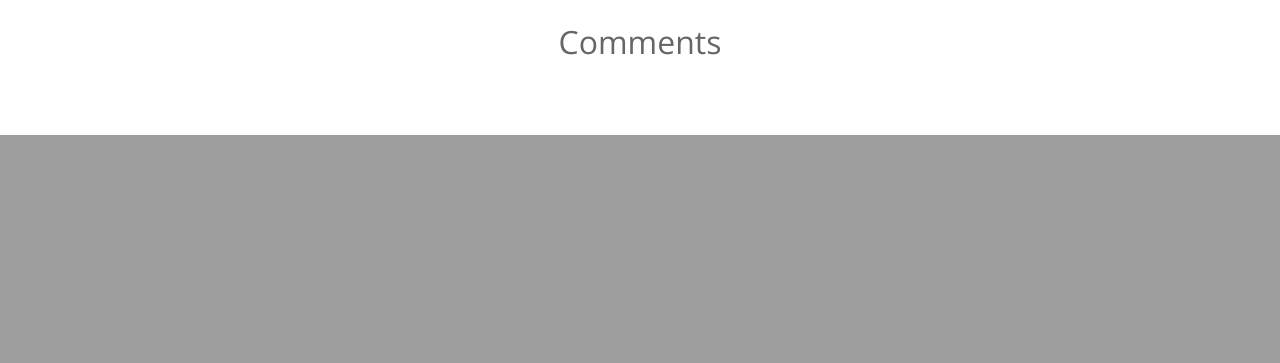
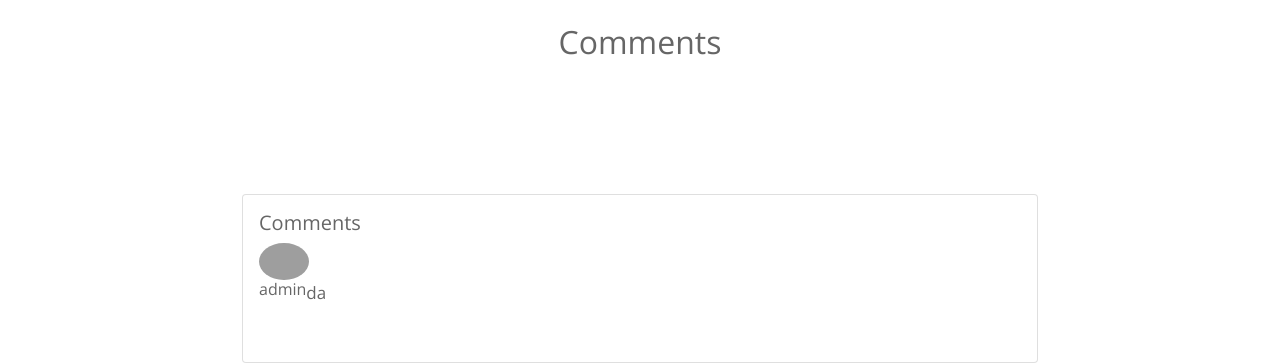
Before and after one commit to Orrv2904/Project1-Commerce, a Django app: page /listing/13 in a window 1280 px wide. Shown: the part 665-1028 px from the top of the page. Before the commit the page ends 800 px from the top, so only its background shows below. Run offline with Django 3.2, Linux system fonts and the light colour scheme; data comes from the database, SQL or seed files in the repository; both versions use the stored data as it was after the commit; grey boxes are pictures that could not be loaded.

Commit message:
:construction:

```diff
--- a/auctions/templates/auctions/listing.html
+++ b/auctions/templates/auctions/listing.html
@@ -48,6 +48,7 @@
 
 <div class="row mx-5 text-center">
 <h2>Comments</h2>
+<br>
 {% if user.is_authenticated %}
 <form action="{% url 'addComment' id=listing.id %}" method="post" class="mt-3">
     {% csrf_token %}
@@ -58,8 +59,34 @@
   </form>
 {% endif %}
 </div>
-
+<br>
+<br>
+<br>
 <div class="mt-4">
 </div>
+<div class="container mt-5">
+    <div class="row justify-content-center">
+      <div class="col-lg-8">
+        <div class="card">
+          <div class="card-body">
+            <h5 class="card-title">Comments</h5>
+            <ul class="list-unstyled">
+              {% for comment in allComments %}
+              <li class="media mb-4">
+                <img src="https://cdn.pixabay.com/photo/2016/08/08/09/17/avatar-1577909_1280.png" alt="User Avatar" class="mr-3 rounded-circle" width="50">
+                <div class="media-body" style="margin-right: 80px;">  <!-- Agregado el estilo de margen derecho -->
+                  <h6 class="mt-0">{{ comment.author.username }}</h6>
+                  <p>{{ comment.message }}</p>
+                </div>
+              </li>
+              {% endfor %}
+            </ul>
+          </div>
+        </div>
+      </div>
+    </div>
+</div>
+
+
 
 {% endblock %}
--- a/auctions/views.py
+++ b/auctions/views.py
@@ -5,28 +5,33 @@ from django.shortcuts import render, redirect, get_object_or_404
 from django.urls import reverse
 from .form import ListingForm
 from django.contrib import messages
-from .models import Listing, User, Category
+from .models import Listing, User, Category, Comment
 from django.core.paginator import Paginator
 
 def listing(request, id):
     listing_data = Listing.objects.get(pk=id)
     isListingInWatchlist = request.user in listing_data.watchlist.all()
+    allComments = Comment.objects.filter(listing=listing_data)  # Cambia aquí
+
     return render(request, "auctions/listing.html", {
         "listing": listing_data,
         "isListingInWatchlist": isListingInWatchlist,
+        "allComments": allComments,
     })
 
 
 def addComment(request, id):
     currentUser = request.user
     listingData = Listing.objects.get(pk=id)
-    message = request.POST['newComment']
+    message = request.POST['comment']
 
     newComment = Comment(
         author = currentUser,
         listing = listingData,
         message = message,
     )
+
+    newComment.save()
     return HttpResponseRedirect(reverse("listing",args=(id, )))
 
 
```
Also changed, not shown: db.sqlite3.
